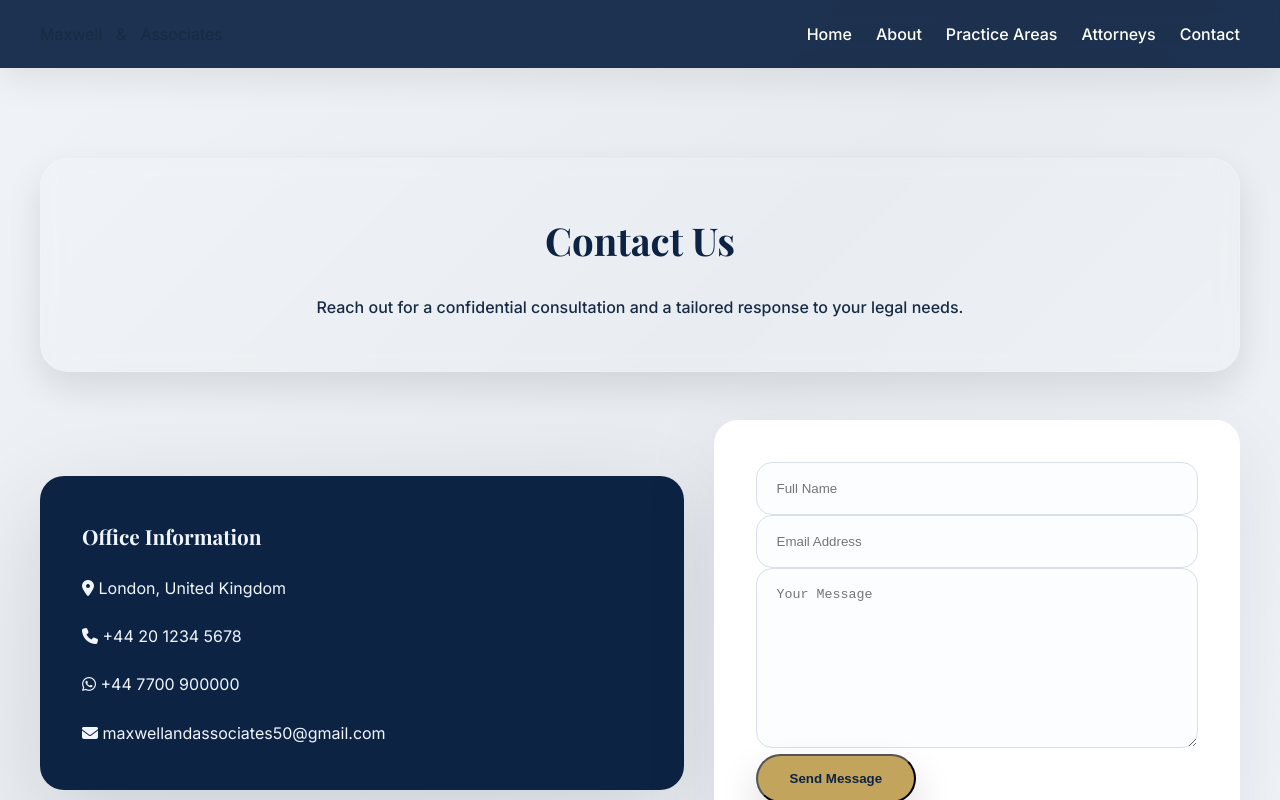
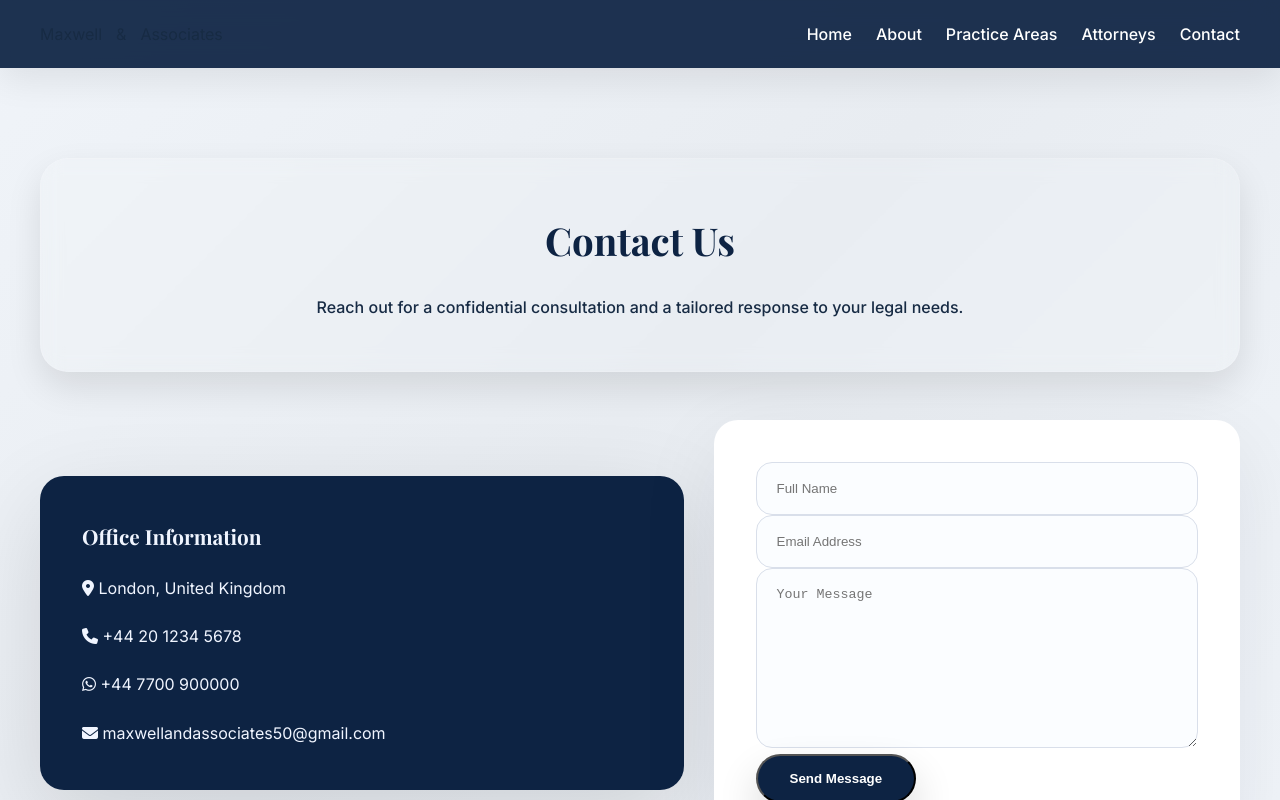
Before and after one commit to maxwelldavid6090-collab/Lawfirm, a plain HTML site: page frontend/contact.html in a window 1280 px wide. In both pictures the pointer is over the button "Send Message". Shown: the top 800 px of the page. Drawn offline with nearby package versions, Linux system fonts and the light colour scheme.

Commit message:
Update Style.css

```diff
--- a/frontend/Style.css
+++ b/frontend/Style.css
@@ -223,6 +223,11 @@ nav a:hover{
 .gold-btn:hover{
   transform:translateY(-2px);
   box-shadow:0 20px 40px rgba(0,0,0,0.16);
+}
+
+.contact .gold-btn:hover {
+  background: var(--navy);
+  color: #fff;
 }
 
 .outline-btn{
```
